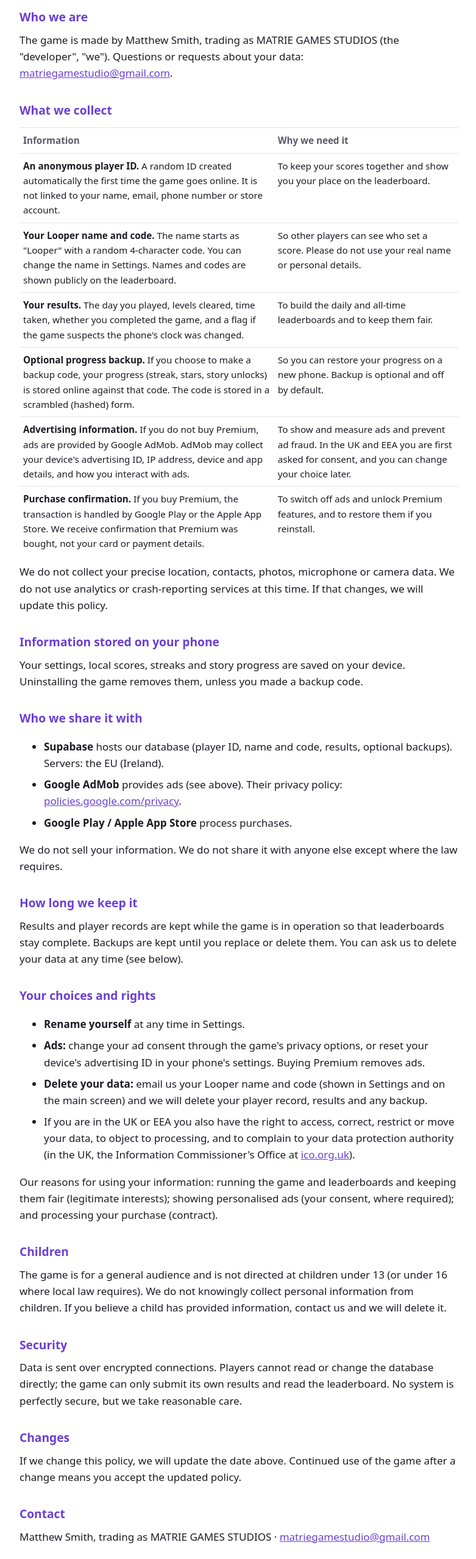
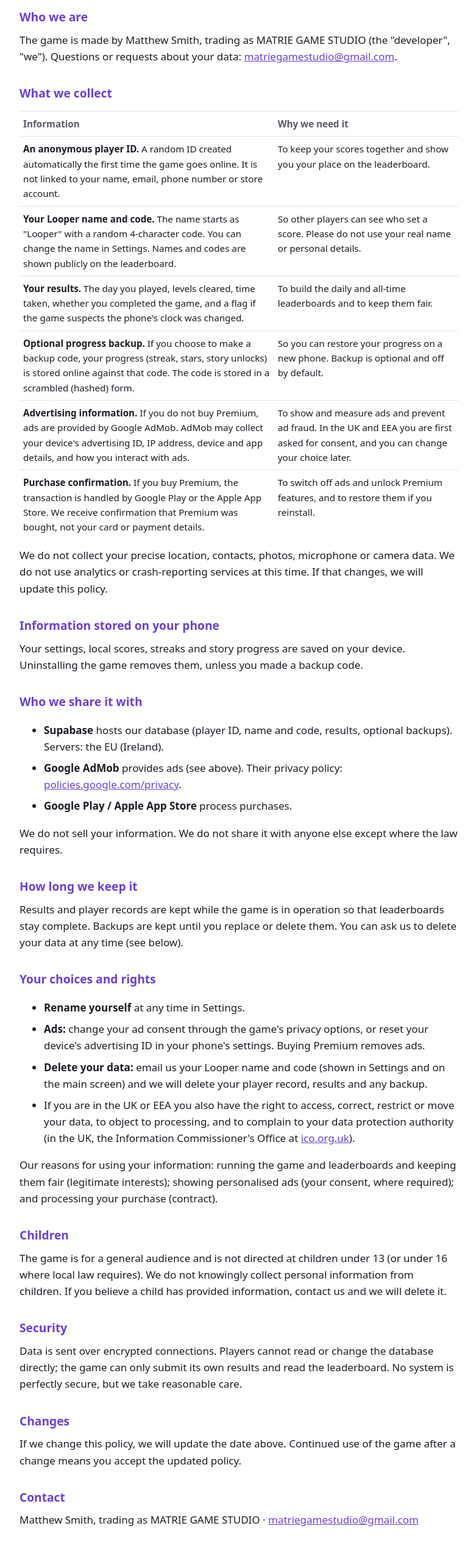
Before and after one commit to youonlygetoneshot/looper_policy, a plain HTML site: page index.html in a window 1280 px wide. Shown: the part 240-2797 px from the top of the page at 61% size, without its empty margins (248-1029 px from the left). Drawn offline with Linux system fonts and the light colour scheme.

Commit message:
Update index.html

```diff
--- a/index.html
+++ b/index.html
@@ -30,7 +30,7 @@
 <p>This policy explains what information the game "Looper's Escape: Daily" (the "game") collects, why, and what you can do about it. We have tried to keep it short and plain. The game needs no account, no email address and no sign-up.</p>
 
 <h2>Who we are</h2>
-<p>The game is made by Matthew Smith, trading as MATRIE GAMES STUDIOS (the "developer", "we"). Questions or requests about your data: <a href="mailto:matriegamestudio@gmail.com">matriegamestudio@gmail.com</a>.</p>
+<p>The game is made by Matthew Smith, trading as MATRIE GAME STUDIO (the "developer", "we"). Questions or requests about your data: <a href="mailto:matriegamestudio@gmail.com">matriegamestudio@gmail.com</a>.</p>
 
 <h2>What we collect</h2>
 <table>
@@ -77,7 +77,7 @@
 <p>If we change this policy, we will update the date above. Continued use of the game after a change means you accept the updated policy.</p>
 
 <h2>Contact</h2>
-<p>Matthew Smith, trading as MATRIE GAMES STUDIOS &middot; <a href="mailto:matriegamestudio@gmail.com">matriegamestudio@gmail.com</a></p>
+<p>Matthew Smith, trading as MATRIE GAME STUDIO &middot; <a href="mailto:matriegamestudio@gmail.com">matriegamestudio@gmail.com</a></p>
 
 </main>
 </body>
```
